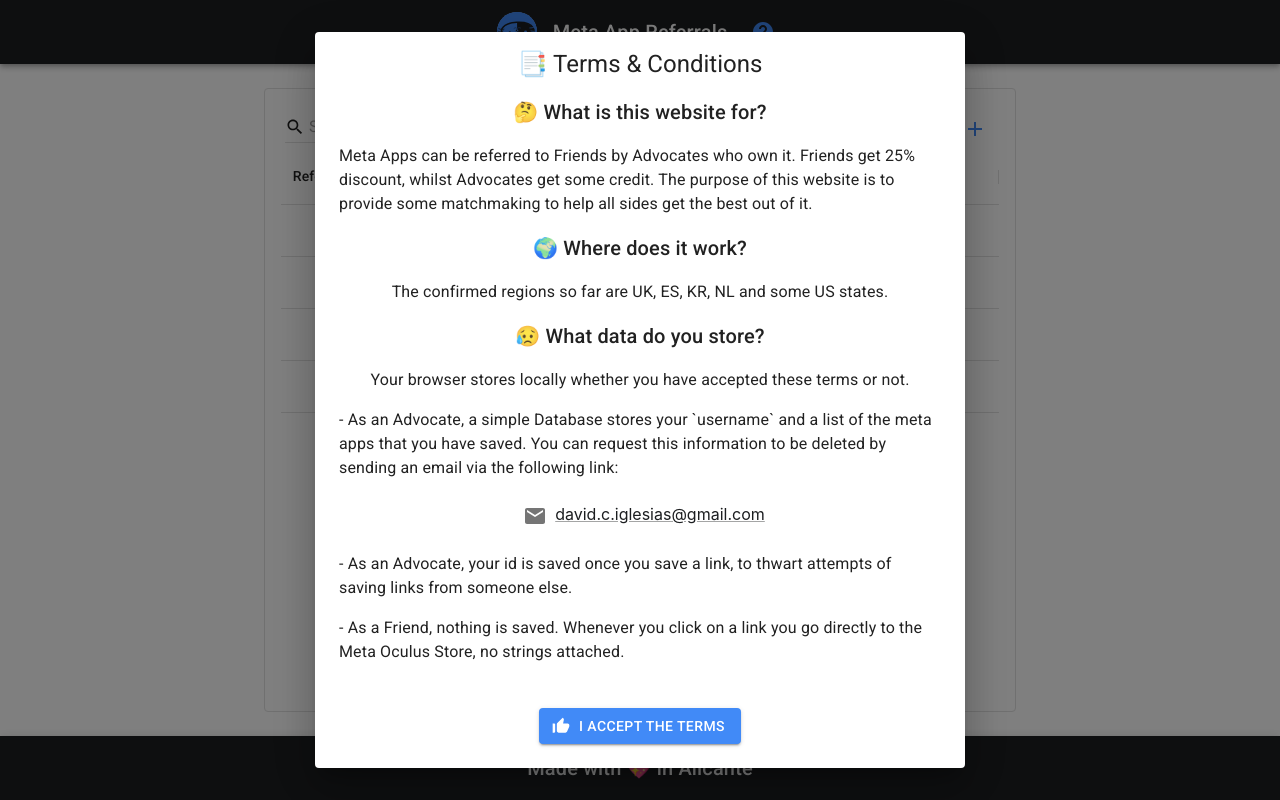
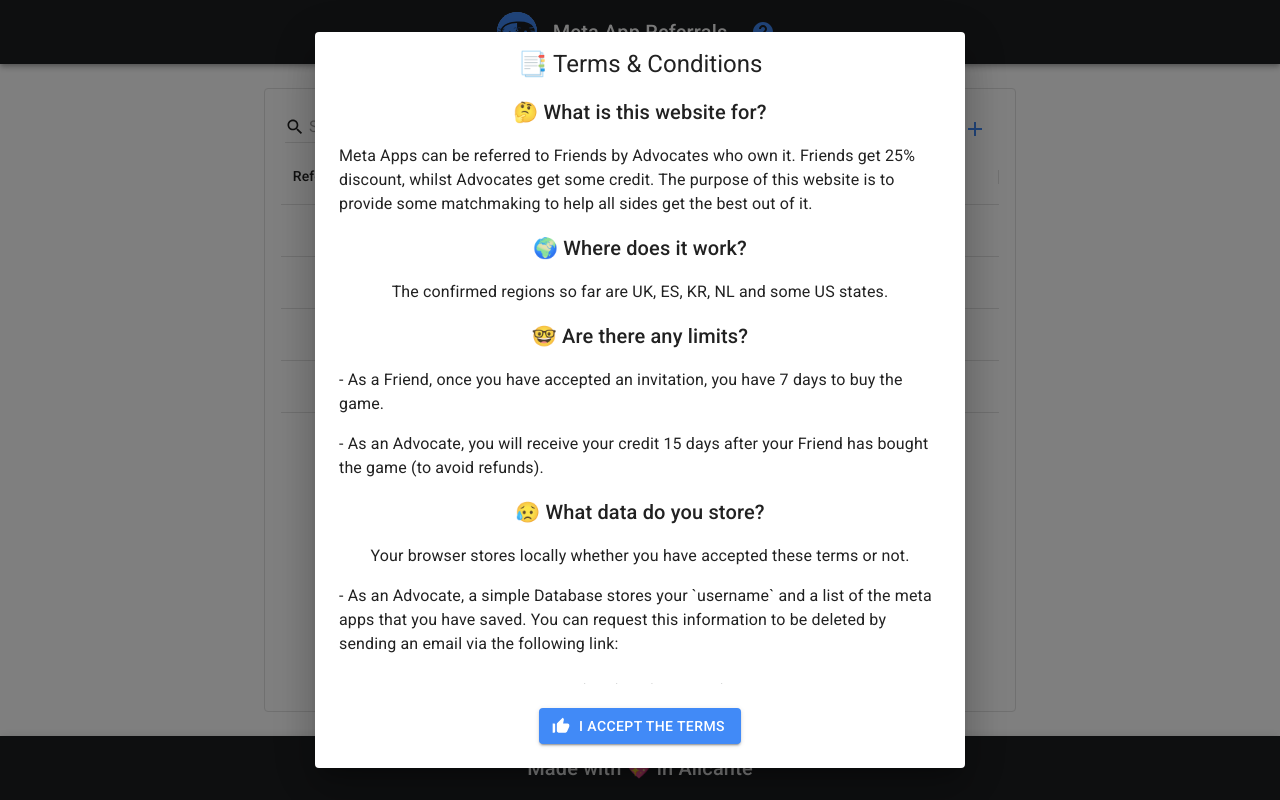
Before and after one commit to meta-dog/meta-dog, a React (Create React App) app in the folder meta-skin/: page / in a window 1280 px wide. Built offline with nearby package versions, Linux system fonts and the light colour scheme.

Commit message:
📝 frontend: Add further help

```diff
--- a/meta-skin/src/components/HelpModal.tsx
+++ b/meta-skin/src/components/HelpModal.tsx
@@ -72,6 +72,15 @@ export default function HelpModal() {
           <Typography>
             The confirmed regions so far are UK, ES, KR, NL and some US states.
           </Typography>
+          <Typography variant="h6">🤓 Are there any limits?</Typography>
+          <Typography>
+            - As a Friend, once you have accepted an invitation, you have 7 days
+            to buy the game.
+          </Typography>
+          <Typography>
+            - As an Advocate, you will receive your credit 15 days after your
+            Friend has bought the game (to avoid refunds).
+          </Typography>
           <Typography variant="h6">😥 What data do you store?</Typography>
           <Typography>
             Your browser stores locally whether you have accepted these terms or
```
